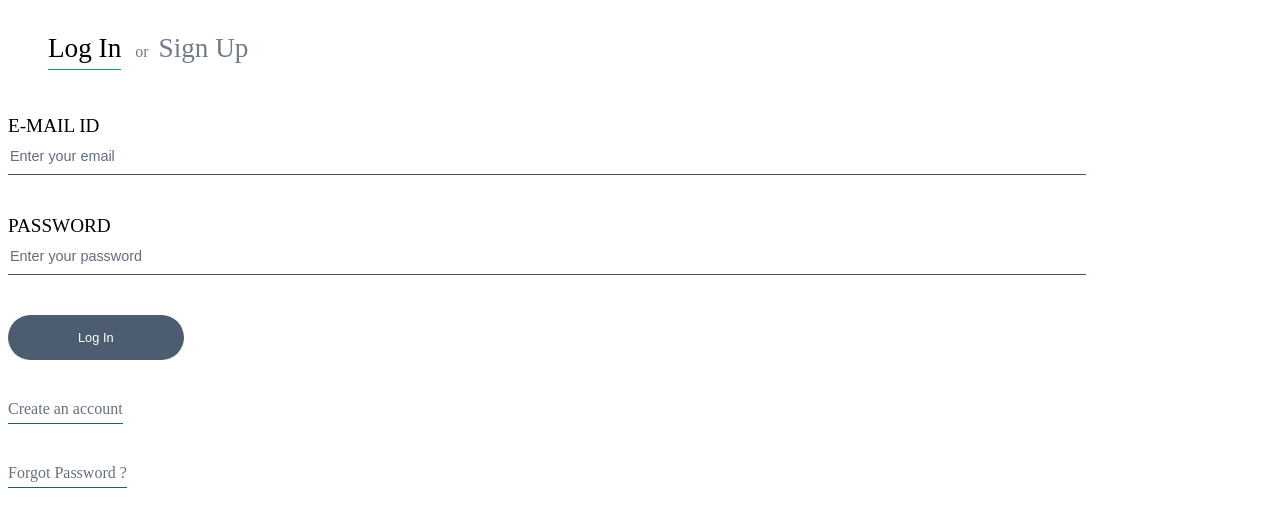
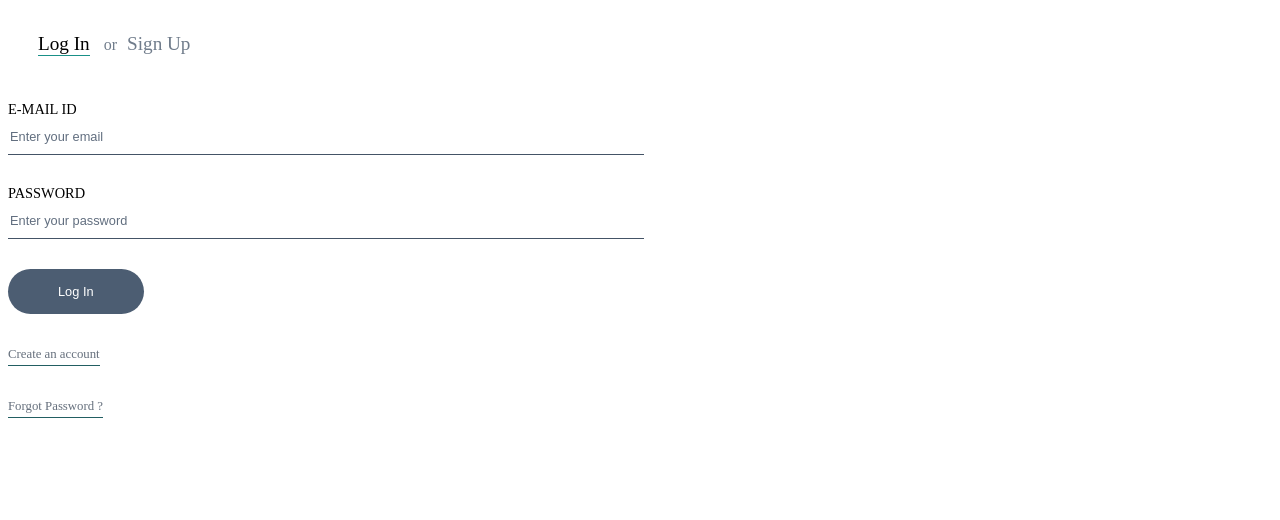
Before and after one commit to Yugank16/Demand-Driven-Market-Place-Webapp-, a React app: page / in a window 1280 px wide. Shown: the top 520 px of the page. Built offline with nearby package versions, Linux system fonts and the light colour scheme.

Commit message:
Pending token verification

```diff
--- a/src/Actions/UserActions.js
+++ b/src/Actions/UserActions.js
@@ -55,8 +55,8 @@ export const signupAction = data => async (dispatch) => {
     return true;
 };
 
-export const passwordResetAction = (data, id) => async (dispatch) => {
-    let response = await fetch(`${UserActionConstants.API_BASE_URL}api/password_reset/confirm/${id}/`, {
+export const passwordResetAction = (data, id, token) => async (dispatch) => {
+    let response = await fetch(`${UserActionConstants.API_BASE_URL}api/password_reset/confirm/${id}/${token}/`, {
         method: 'POST',
         headers: {
             Accept: 'application/json',
--- a/src/App.css
+++ b/src/App.css
@@ -7,12 +7,9 @@
 .Screen__Form {
   height: 100%;
   background-color:white;
-  padding: 25px 40px;
+  padding: 25px 20px;
 }
 
-.FormCenter {
-  margin-bottom: 50px;
-}
 
 .FormTitle {
   color: #707C8B;
@@ -24,13 +21,8 @@
   color: #707C8B;
   text-decoration: none;
   display: inline-block;
-  font-size: 1.7em;
+  font-size: 1.2em;
   margin: 0 10px;
-  padding-bottom: 5px;
-}
-
-.FormTitle__Link:first-child {
-  margin-left: 0;
 }
 
 .FormTitle__Link--Active {
@@ -39,23 +31,23 @@
 }
 
 .FormField {
-  margin-bottom: 40px;
+  margin-bottom: 30px;
 }
 
 .FormField__Label {
   display: block;
   text-transform: uppercase;
-  font-size: 1.2em;
+  font-size: 0.9em;
   color: black;
 }
 .FormField__Input {
-  width: 85%;
+  width: 50%;
   background-color: transparent;
   border: none;
   color: darkslategray;
   outline: none;
   border-bottom: 1px solid #445366;
-  font-size: 0.9em;
+  font-size: 0.8em;
   font-weight: 300;
   padding-bottom: 10px;
   margin-top: 10px;
@@ -71,7 +63,7 @@
   border: none;
   outline: none;
   border-radius: 25px;
-  padding: 15px 70px;
+  padding: 15px 50px;
   font-size: .8em;
   font-weight: 500;
 }
@@ -80,8 +72,9 @@
   color: #66707D;
   text-decoration: none;
   display: inline-block;
-  border-bottom: 1.5px solid #225E62;
-  padding-bottom: 5px;
+  font-size: .8em;
+  border-bottom: 0.5px solid #225E62;
+  padding-bottom: 3px;
 }
 
 
--- a/src/Containers/User/ResetPasswordConfirm.js
+++ b/src/Containers/User/ResetPasswordConfirm.js
@@ -45,11 +45,11 @@ class ResetPasswordConfirm extends Component {
         const { newPassword } = this.state;
         if (this.handleValidation()) {
             const data = {
-                token: this.props.match.params.reset_token,
                 password: newPassword };
-            const { id } = this.props.match.params;
+
+            const { id, resetToken } = this.props.match.params;
             const { passwordResetAction, history } = this.props;
-            const response = await passwordResetAction(data, id);
+            const response = await passwordResetAction(data, id, resetToken);
             if (response) {
                 history.push('/');
             }
```
